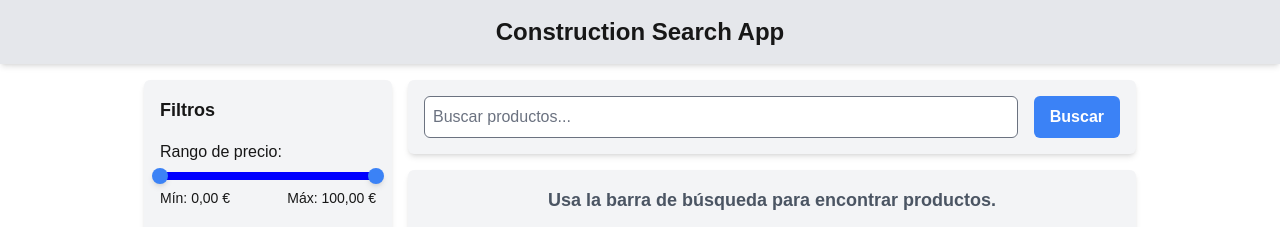
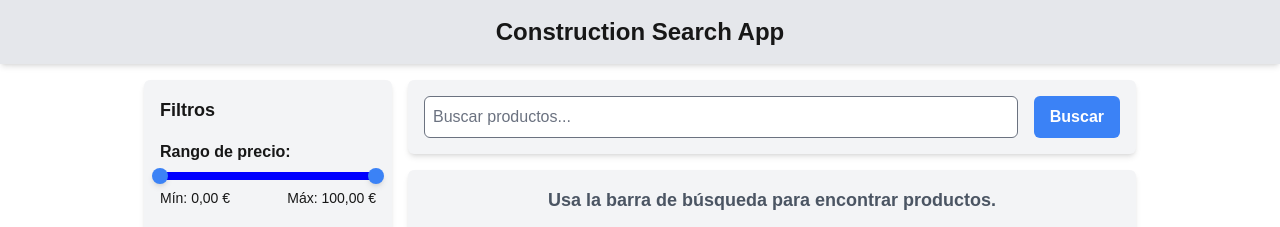
Before and after one commit to The-Deep-Hub/product-scraper-comparison, a Next.js app in the folder frontend/construction-search-app/: page / in a window 1280 px wide. Shown: the top 227 px of the page. Built offline with nearby package versions, Linux system fonts and the light colour scheme.

Commit message:
Adjusted filter panel labels

```diff
--- a/frontend/construction-search-app/src/app/components/FiltersPanel.tsx
+++ b/frontend/construction-search-app/src/app/components/FiltersPanel.tsx
@@ -31,7 +31,7 @@ const FilterPanel: React.FC<FilterPanelProps> = ({
 
       {/* Price Range Filter */}
       <div>
-        <label className="block mb-2">Rango de precio:</label>
+        <label className="block font-semibold mb-2">Rango de precio:</label>
 
         {/* Price range slider component */}
         <Range
@@ -75,7 +75,7 @@ const FilterPanel: React.FC<FilterPanelProps> = ({
 
       {/* Provider Filter */}
       <div className="mt-4">
-        <h3 className="text-md font-semibold mb-2">Proveedores:</h3>
+        <label className="block font-semibold mb-2">Proveedores:</label>
         {PROVIDER_OPTIONS.map((provider) => (
           <div key={provider.key} className="flex items-center mb-2">
             <input
```
